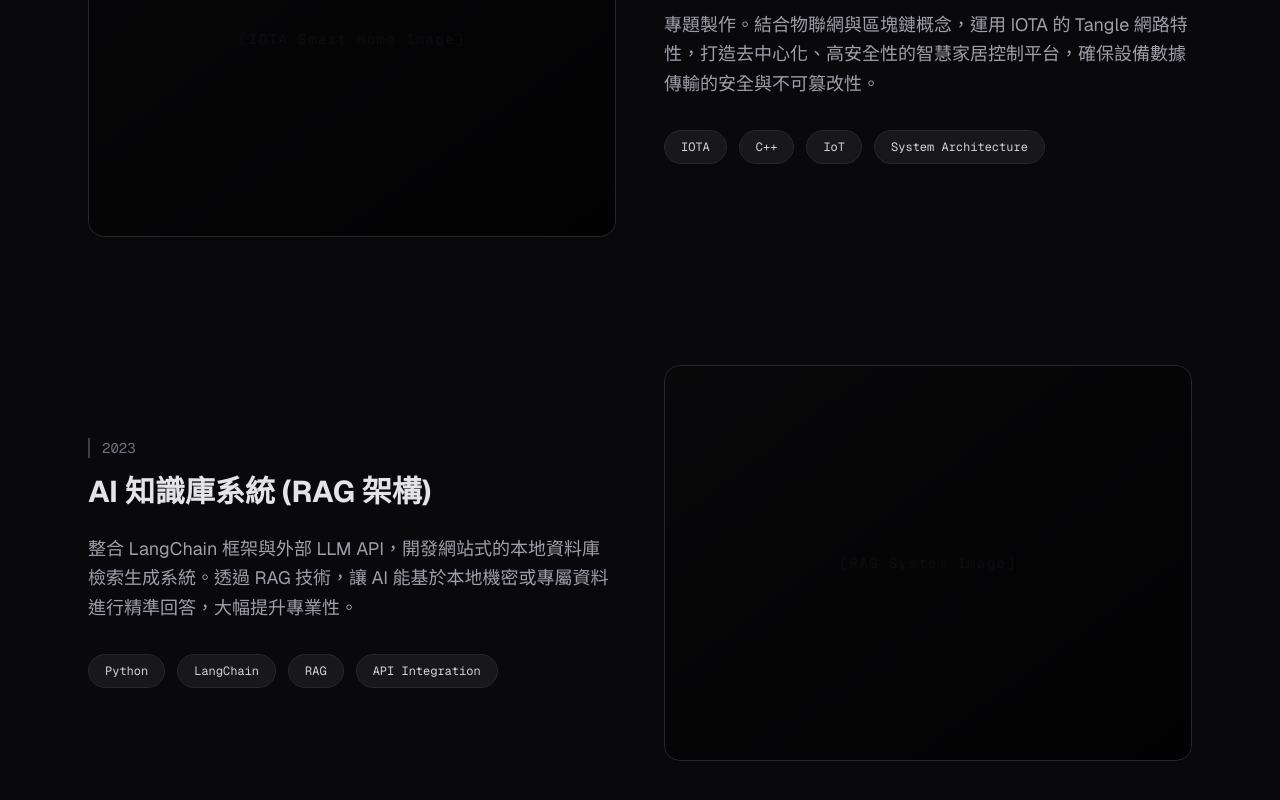
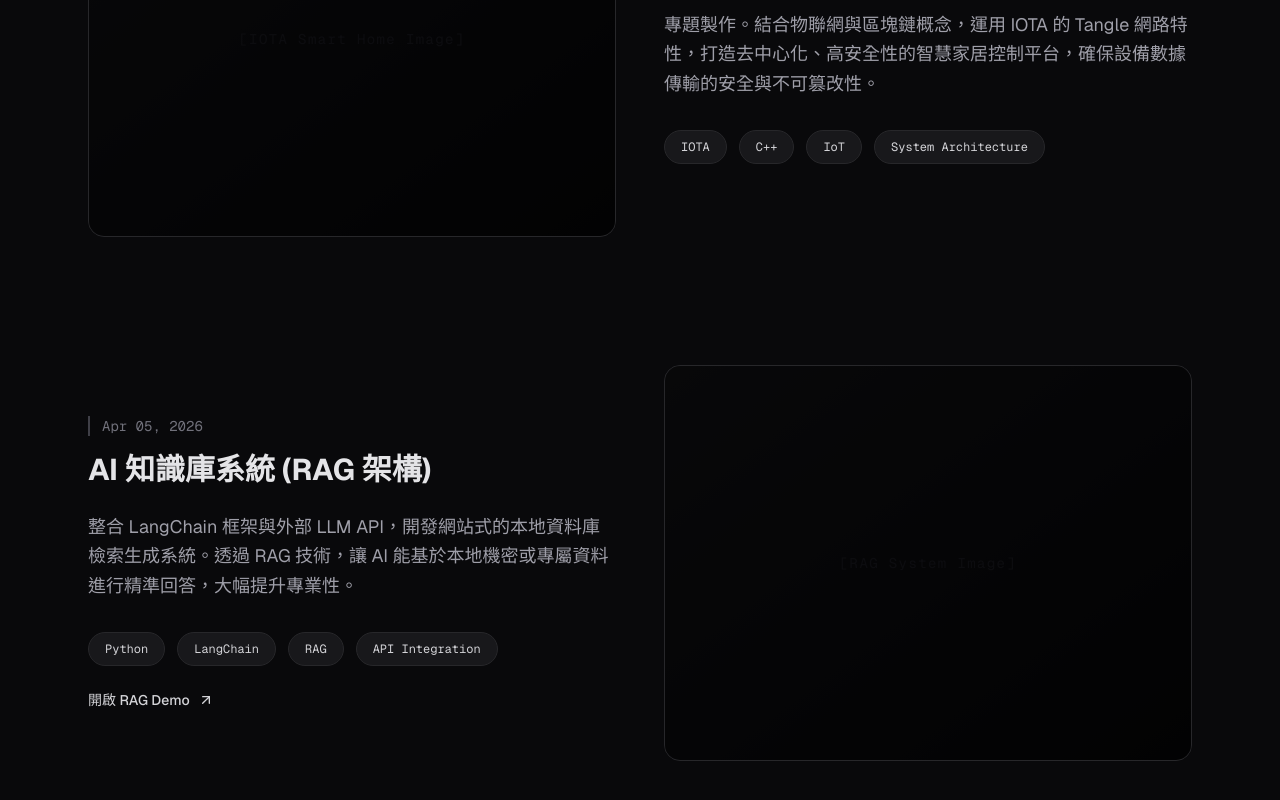
Before and after one commit to chunhao0613/chunhao0613.github.io, a Next.js app in the folder my-portfolio/: page / in a window 1280 px wide. Shown: the part 1207-2007 px from the top of the page. Built offline with nearby package versions, Linux system fonts and the light colour scheme.

Commit message:
Update project card dates and add RAG demo link

```diff
--- a/my-portfolio/src/app/page.js
+++ b/my-portfolio/src/app/page.js
@@ -446,15 +446,17 @@ export default function Home() {
                 title: "安全智慧家居系統 (基於 IOTA)",
                 desc: "專題製作。結合物聯網與區塊鏈概念，運用 IOTA 的 Tangle 網路特性，打造去中心化、高安全性的智慧家居控制平台，確保設備數據傳輸的安全與不可篡改性。",
                 tags: ["IOTA", "C++", "IoT", "System Architecture"],
-                year: "2024",
+                year: "Apr 08, 2026",
                 img: "[IOTA Smart Home Image]",
               },
               {
                 title: "AI 知識庫系統 (RAG 架構)",
                 desc: "整合 LangChain 框架與外部 LLM API，開發網站式的本地資料庫檢索生成系統。透過 RAG 技術，讓 AI 能基於本地機密或專屬資料進行精準回答，大幅提升專業性。",
                 tags: ["Python", "LangChain", "RAG", "API Integration"],
-                year: "2023",
+                year: "Apr 05, 2026",
                 img: "[RAG System Image]",
+                link: "https://ragproject--chunhao0613.replit.app/",
+                linkLabel: "開啟 RAG Demo",
               },
             ].map((project, idx) => (
               <Reveal
@@ -509,6 +511,19 @@ export default function Home() {
                         </span>
                       ))}
                     </div>
+                    {project.link && (
+                      <a
+                        href={project.link}
+                        target="_blank"
+                        rel="noopener noreferrer"
+                        onMouseEnter={handleMouseEnter}
+                        onMouseLeave={handleMouseLeave}
+                        className="mt-6 inline-flex items-center gap-2 text-sm font-medium text-zinc-300 hover:text-white transition-colors"
+                      >
+                        {project.linkLabel || "查看連結"}
+                        <ArrowUpRight size={16} />
+                      </a>
+                    )}
                   </div>
                 </div>
               </Reveal>
```
